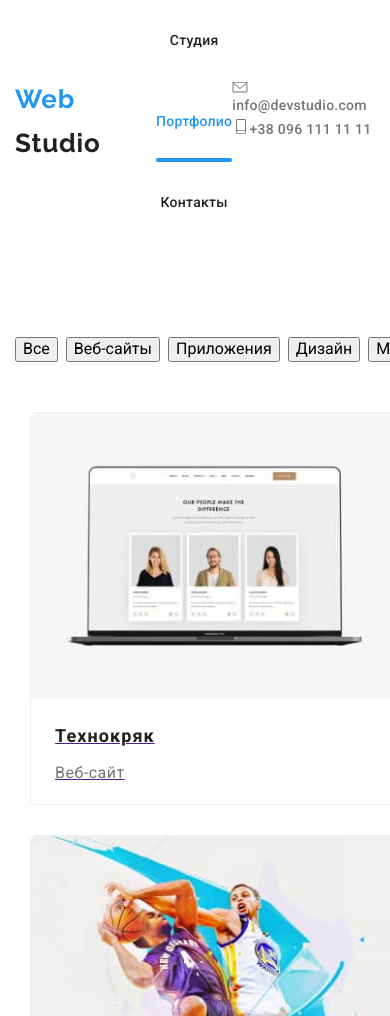
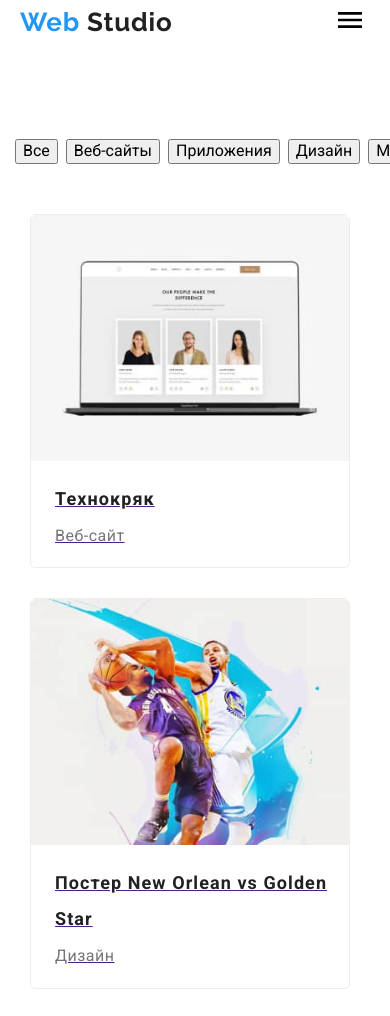
Before and after one commit to Andrey-Kasperovych/goit-markup-hw-08, a plain HTML site: page portfolio.html in a window 390 px wide. Shown: the top 1016 px of the page. Drawn offline with nearby package versions, Linux system fonts and the light colour scheme.

Commit message:
Добавляет стили для хедера в портфолио и адаптирует мобильное меню

```diff
--- a/portfolio.html
+++ b/portfolio.html
@@ -13,13 +13,19 @@
 </head>
 <body class="page">
         <!--Логотип сайта, ссылки навигации, электронная почта и телефон фирмы на странице Портфолио-->
-        <header class="page-header portfolio">
+        <header class="page-header portfolio container">
 
-            <nav class="container main-nav">
+
             <a href="./index.html" class="logo">
                <span>Web</span> Studio
             </a>
-
+            <button class="menu-button" data-menu-button>
+                <svg class="burger" width="40" height="40">
+                    <use class="menu" href="./images/sprite-burger.svg#menu"></use>
+                    <use class="cross" href="./images/sprite-burger.svg#cross"></use>
+                </svg>
+            </button>
+          <div class="header-menu" data-menu>
             <ul class="site-nav list">
                 <li class="item"><a href="./index.html" class="link">Студия</a></li>
                 <li class="item"><a href="./portfolio.html" class="link current">Портфолио</a></li>
@@ -44,8 +50,10 @@
                     </a>
                 </li>
             </ul>
-            </nav>
+        </div>
+
             </header>
+
 
         <main>
            <section class="section">
@@ -261,5 +269,7 @@
 
           </footer>
 
+   <script src="./js/menu.js"></script>
+
 </body>
 </html>
--- a/sass/components/_baza.scss
+++ b/sass/components/_baza.scss
@@ -18,7 +18,7 @@ html {
      }
 
 .container {
-  width: 450px;
+  width: 380px;
 
   @media screen and (min-width: $tablet) {
     width: 738px;
--- a/sass/components/_header.scss
+++ b/sass/components/_header.scss
@@ -31,6 +31,7 @@
 .header-menu {
     display: none;
     position: absolute;
+    z-index: 999;
     top: 44px;
     left: 0;
     background: #fff;
```
Also changed, not shown: css/main.css, css/main.min.css, 2 other files. Lines whose indentation alone changed are shown as unchanged.
